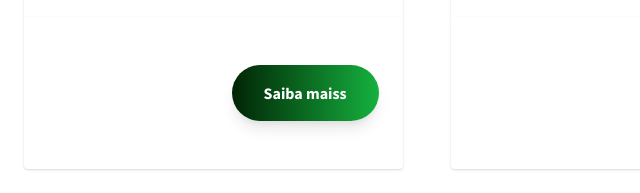
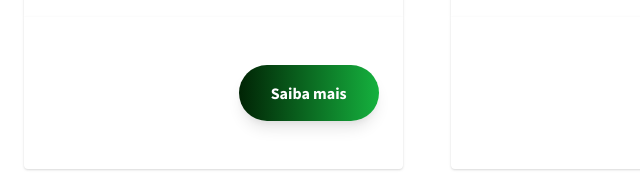
Before and after one commit to EspacoViverMelhor/sitecompleto, a plain HTML site: page home.html in a window 1280 px wide. Shown: the part 2794-2987 px from the top of the page, 0-640 px from the left. Drawn offline with nearby package versions, Linux system fonts and the light colour scheme.

Commit message:
Add files via upload

```diff
--- a/home.html
+++ b/home.html
@@ -440,7 +440,7 @@
             <div class="flex-none mt-auto bg-white rounded-b rounded-t-none overflow-hidden shadow p-6">
               <div class="flex items-center justify-end">
                 <button class="mx-auto lg:mx-0 hover:underline gradient text-white font-bold rounded-full my-6 py-4 px-8 shadow-lg focus:outline-none focus:shadow-outline transform transition hover:scale-105 duration-300 ease-in-out">
-                  <a href="https://wa.link/xa50so">Saiba maiss</a>
+                  <a href="https://wa.link/xa50so">Saiba mais</a>
                 </button>
               </div>
             </div>
```
